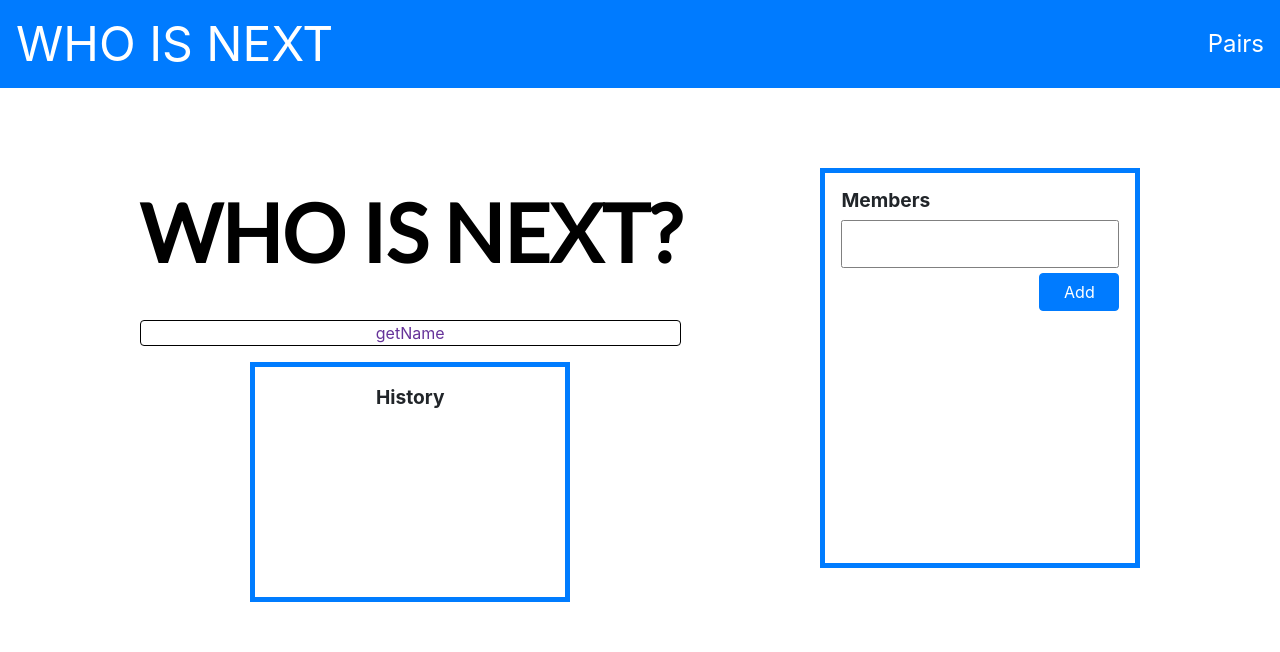
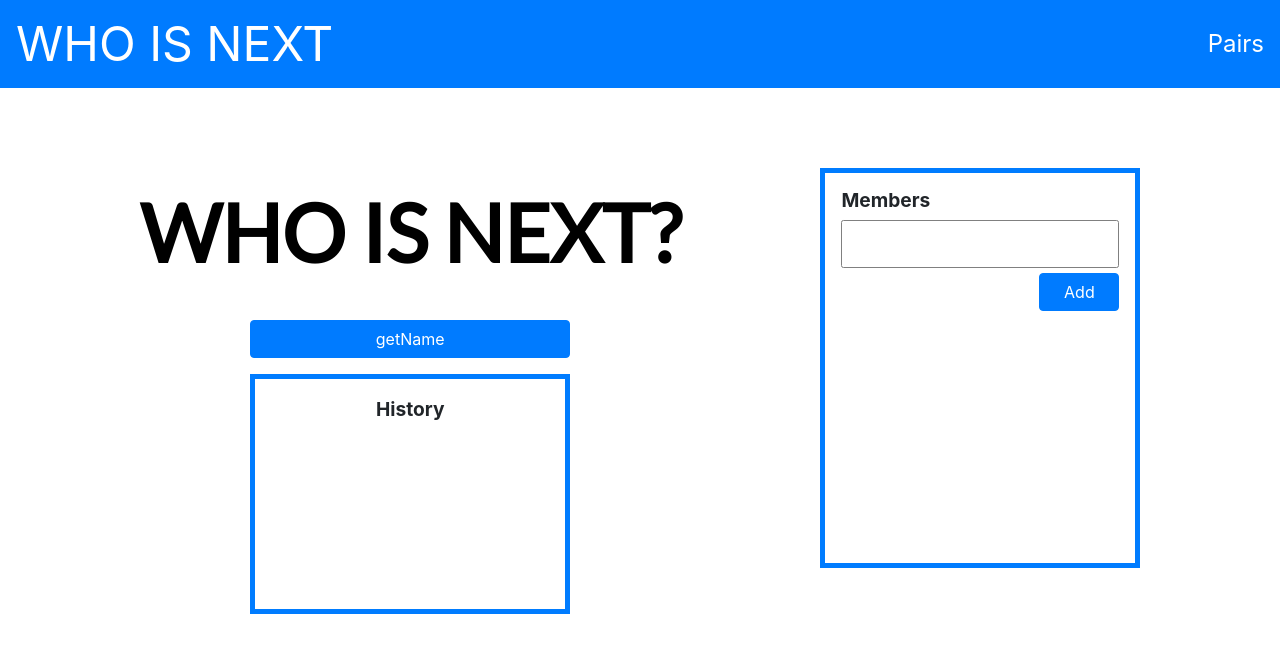
Before and after one commit to elsonlim/who-is-next, a React (Create React App) app: page /#/ in a window 1280 px wide. Shown: the top 652 px of the page. Built offline with nearby package versions, Linux system fonts and the light colour scheme.

Commit message:
Fix button colour

```diff
--- a/package.json
+++ b/package.json
@@ -7,7 +7,7 @@
     "react": "^16.9.0",
     "react-dom": "^16.9.0",
     "react-router-dom": "^5.0.1",
-    "react-scripts": "^5.0.1",
+    "react-scripts": "^2.1.3",
     "react-testing-library": "^8.0.1",
     "reactstrap": "^8.0.1",
     "styled-components": "^5.2.1"
--- a/src/Components/NameSelector.css
+++ b/src/Components/NameSelector.css
@@ -9,6 +9,7 @@
 }
 
 .name-selector__button {
+  width: 20em;
   margin-bottom: 1rem;
 }
 
--- a/src/Components/NameSelector.js
+++ b/src/Components/NameSelector.js
@@ -1,5 +1,6 @@
 import React, { useState, useEffect } from "react";
-import Button from "../Commons/Button";
+// import Button from "../Commons/Button";
+import { Button } from "reactstrap";
 
 import "./NameSelector.css";
 export const getRandomiseNameList = (names) => {
```
Also changed, not shown: 1 other file (tests, documents, lock files or other folders).
